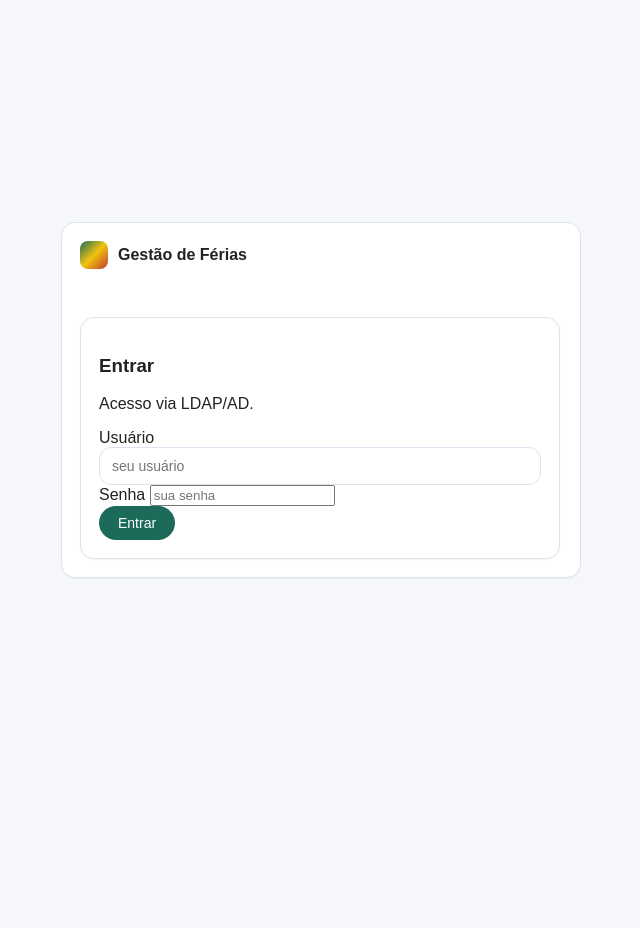
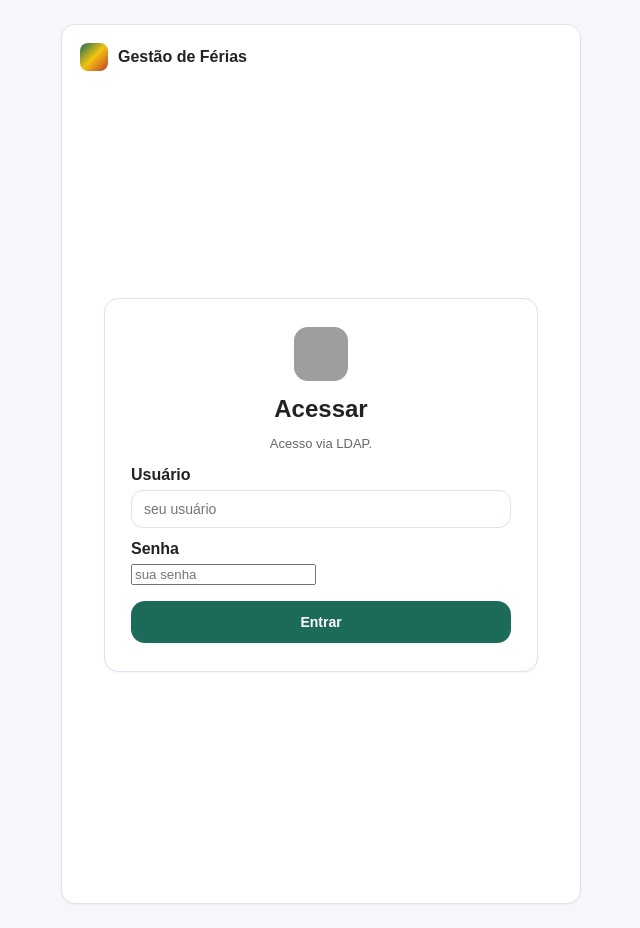
Before and after one commit to VanBatalha/requisicao-de-ferias-dev, a Flask app: page /login in a window 1280 px wide. Shown: the whole page, without its empty margins (319-959 px from the left). Before the commit the page ends 578 px from the top, so only its background shows below. Run offline with Flask 3, Linux system fonts and the light colour scheme; grey boxes are pictures that could not be loaded.

Commit message:
Requisicao-de-Ferias-fix
ldap-token-fix-etapa7-permissoes-email-login-ui

```diff
--- a/ferias_app/services/permissions_service.py
+++ b/ferias_app/services/permissions_service.py
@@ -14,8 +14,11 @@ def get_user_type(email: str) -> str:
     """USER TYPE vindo da planilha de cadastro (USER TYPE)."""
     token = get_access_token()
     if not token:
+        log.warning("Permissões: SMARTSHEET_ACCESS_TOKEN ausente; usando USER para %s", email)
         return "USER"
-    return _get_user_type(token, email)
+    ut = _get_user_type(token, email)
+    log.info("Permissões: email=%s user_type=%s", email, ut)
+    return ut
 
 
 def get_user_role(email: str) -> str:
--- a/templates/login.html
+++ b/templates/login.html
@@ -1,25 +1,33 @@
 {% extends 'base.html' %}
 
 {% block content %}
-<div class="container" style="max-width:480px; margin-top:48px;">
-  <div class="card p-4 shadow-sm">
-    <h3 class="mb-3">Entrar</h3>
-    <p class="text-muted">Acesso via LDAP/AD.</p>
+<div class="auth-shell">
+  <div class="card auth-card" style="padding: 28px 26px;">
+    <div style="display:flex; justify-content:center; margin-bottom: 14px;">
+      <img
+        src="https://media-exp1.licdn.com/dms/image/C4D0BAQHqH2D2y2WgSQ/company-logo_200_200/0/1581444009351?e=2159024400&v=beta&t=lm3gYsh-pY7vqYAQaSaXBeNLH-OuenZjKSWZChdEIcc"
+        alt="Logo"
+        style="width: 54px; height: 54px; border-radius: 14px; object-fit: cover;"
+      />
+    </div>
+
+    <h2 style="text-align:center; margin: 0 0 12px;">Acessar</h2>
+    <p class="muted" style="text-align:center; margin-top: 0;">Acesso via LDAP.</p>
 
     {% if error %}
-      <div class="alert alert-danger" role="alert">{{ error }}</div>
+      <div class="text-danger" style="margin: 10px 0 12px;">{{ error }}</div>
     {% endif %}
 
-    <form method="post" action="{{ url_for('ferias.login') }}">
-      <div class="mb-3">
-        <label class="form-label">Usuário</label>
-        <input type="text" class="form-control" name="username" placeholder="seu usuário" required>
+    <form method="post" action="{{ url_for('ferias.login') }}" style="margin-top: 10px;">
+      <div style="margin-bottom: 12px;">
+        <label style="display:block; font-weight:700; margin-bottom: 6px;">Usuário</label>
+        <input type="text" name="username" placeholder="seu usuário" required>
       </div>
-      <div class="mb-3">
-        <label class="form-label">Senha</label>
-        <input type="password" class="form-control" name="password" placeholder="sua senha" required>
+      <div style="margin-bottom: 16px;">
+        <label style="display:block; font-weight:700; margin-bottom: 6px;">Senha</label>
+        <input type="password" name="password" placeholder="sua senha" required>
       </div>
-      <button type="submit" class="btn btn-primary w-100">Entrar</button>
+      <button type="submit" class="btn" style="width: 100%; padding: 12px 18px; border-radius: 14px; font-weight: 800;">Entrar</button>
     </form>
   </div>
 </div>
```
Also changed, not shown: ferias_app/services/cadastro_service.py (+32 -4 lines).
